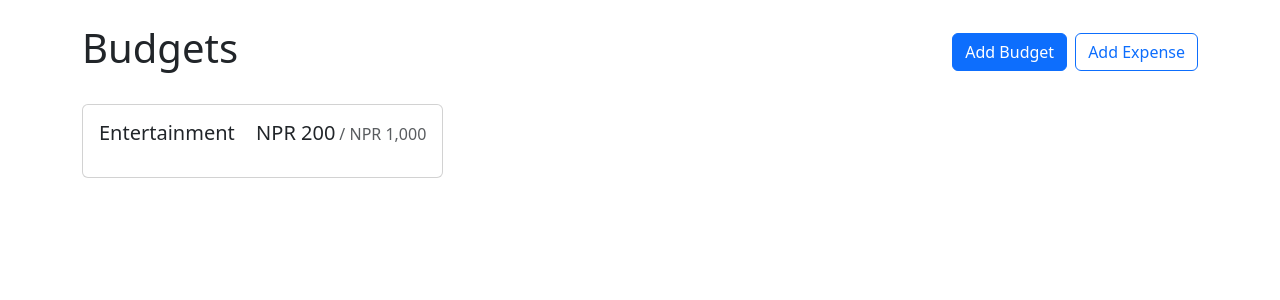
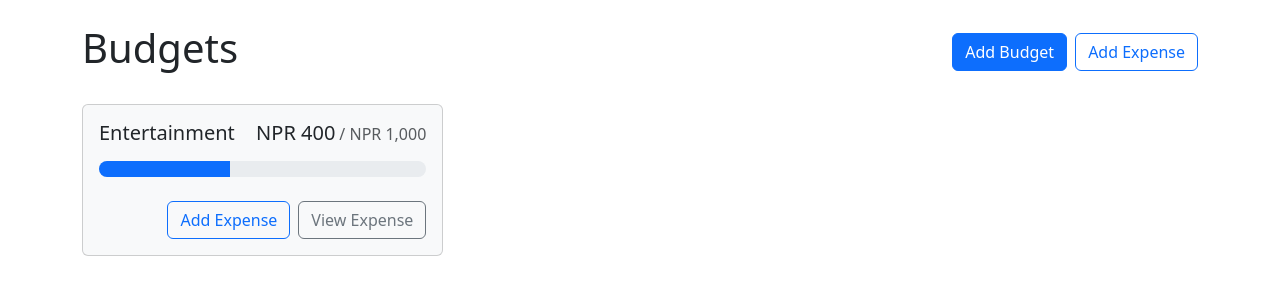
Before and after one commit to arjab93/Expense-Tracker, a React (Create React App) app: page / in a window 1280 px wide. Shown: the top 300 px of the page. Built offline with nearby package versions, Linux system fonts and the light colour scheme.

Commit message:
update: card, stack, button created and styled

```diff
--- a/src/App.js
+++ b/src/App.js
@@ -18,7 +18,13 @@
           alignItems: "flex-start"
         }}
       >
-        <BudgetCard name="Entertainment" amount={200} max={1000}></BudgetCard>
+        <BudgetCard
+          name="Entertainment"
+          gray
+          amount={400}
+          max={1000}
+        >
+        </BudgetCard>
       </div>
     </Container>
   )
--- a/src/components/BudgetCard.js
+++ b/src/components/BudgetCard.js
@@ -1,9 +1,16 @@
-import { Card } from "react-bootstrap";
+import { Button, Card, ProgressBar, Stack } from "react-bootstrap";
 import { currencyFormatter } from "../utils";
 
-export default function BudgetCard({ name, amount, max }) {
+export default function BudgetCard({ name, amount, max, gray }) {
+    const classNames = []
+    if(amount>max){
+        classNames.push("bg-danger", "bg-opacity-10")
+    } else if (gray){
+        classNames.push("bg-light")
+    }
+
     return (
-        <Card>
+        <Card className={classNames.join(" ")}>
             <Card.Body>
                 <Card.Title className="d-flex justify-content-between align-items-baseline fw-normal mb-3">
                     <div className="me-2">{name}</div>
@@ -14,7 +21,25 @@
                         </span>
                     </div>
                 </Card.Title>
+                <ProgressBar
+                    className="rounded-pill"
+                    variant={getProgressBarVariant(amount, max)}
+                    min={0}
+                    max={max}
+                    now={amount}
+                />
+                <Stack direction="horizontal" gap="2" className="mt-4">
+                    <Button variant="outline-primary" className="ms-auto">Add Expense</Button>
+                    <Button variant="outline-secondary">View Expense</Button>
+                </Stack>
             </Card.Body>
         </Card>
     )
 }
+
+function getProgressBarVariant(amount, max) {
+    const ratio = amount / max
+    if (ratio < .5) return "primary"
+    if (ratio < .75) return "warning"
+    return "danger"
+}
```
